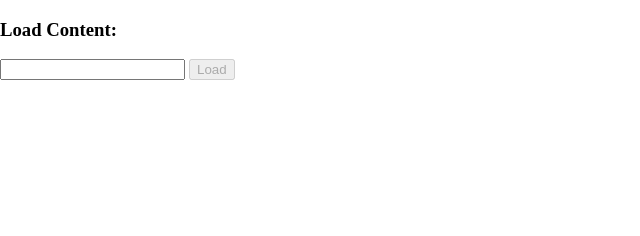
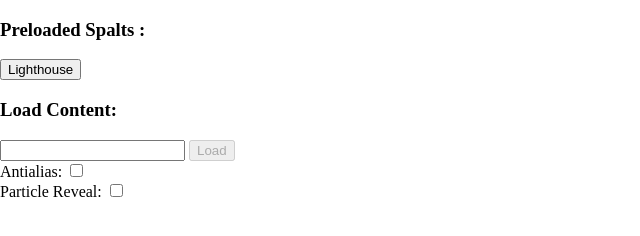
Before and after one commit to ga28299/viewluma, a plain HTML site: page index.html in a window 1280 px wide. Shown: the whole page, without its empty margins (0-640 px from the left). Drawn offline with nearby package versions, Linux system fonts and the light colour scheme.

Commit message:
added check boxes and default button

```diff
--- a/index.html
+++ b/index.html
@@ -13,10 +13,21 @@
     <title>LumaSplatviewVR</title>
 </head>
 <body>
+    <div id="default">
+        <h3>Preloaded Spalts :</h3>
+        <button onclick="SetInput('4f362242-ad43-4851-9b04-88adf71f24f5')">Lighthouse</button>
     <div id="loader">
         <h3>Load Content:</h3>
         <input type="text" id="contentID" name="contentID">
         <button id="loadContentBtn">Load</button>
+        <div>
+            <label for="checkbox1">Antialias:</label>
+            <input type="checkbox" id="checkbox1" >
+        </div>
+        <div>
+            <label for="checkbox2">Particle Reveal:</label>
+            <input type="checkbox" id="checkbox2" >
+        </div>
     </div>
 
     <script>
@@ -27,6 +38,11 @@
         inputElt.addEventListener("input",function(){
             UpdateButton();
         })
+
+        function SetInput(contentID){
+            inputElt.value = contentID;
+            UpdateButton();
+        }
 
         function UpdateButton(){
             btn.disabled = (inputElt.value === '');
@@ -57,8 +73,16 @@
         function LoadSplat() {
 
             let contentID = document.getElementById("contentID").value;
+            let checkbox1 = document.getElementById("checkbox1").checked;
+            let checkbox2 = document.getElementById("checkbox2").checked;
+            console.log("Antialiasing", checkbox1);
+            console.log("Particle effect:", checkbox2);
+
 
             document.getElementById("loader").remove();
+            document.getElementById("default").remove();
+
+
 
             let renderer = new WebGLRenderer({ antialias: false });
             renderer.xr.enabled = true;
@@ -84,8 +108,7 @@
 
             let splat = new LumaSplatsThree({
                 source: 'https://lumalabs.ai/capture/' + contentID,
-                //enableThreeShaderIntegration: false,
-                //particleRevealEnabled: true,
+                particleRevealEnabled: checkbox2,
             });
 
 
```
